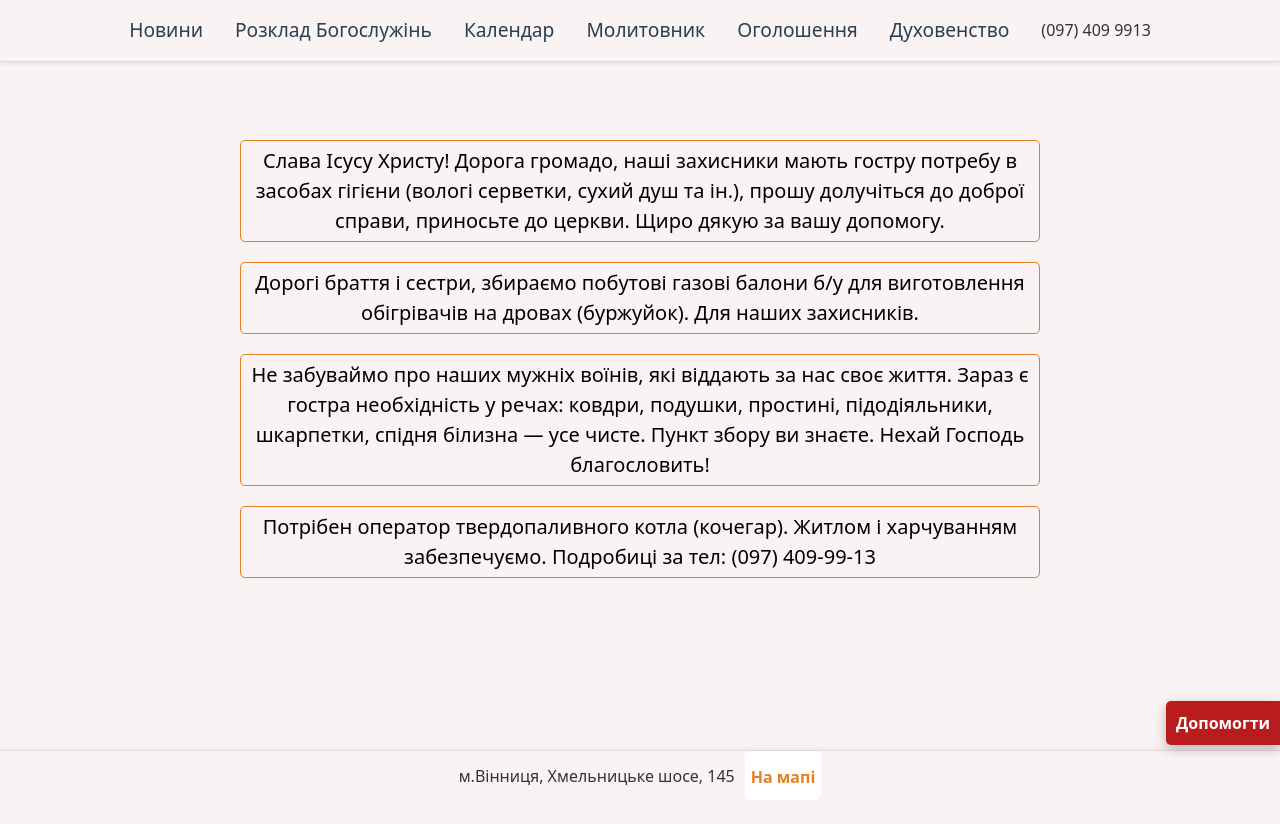
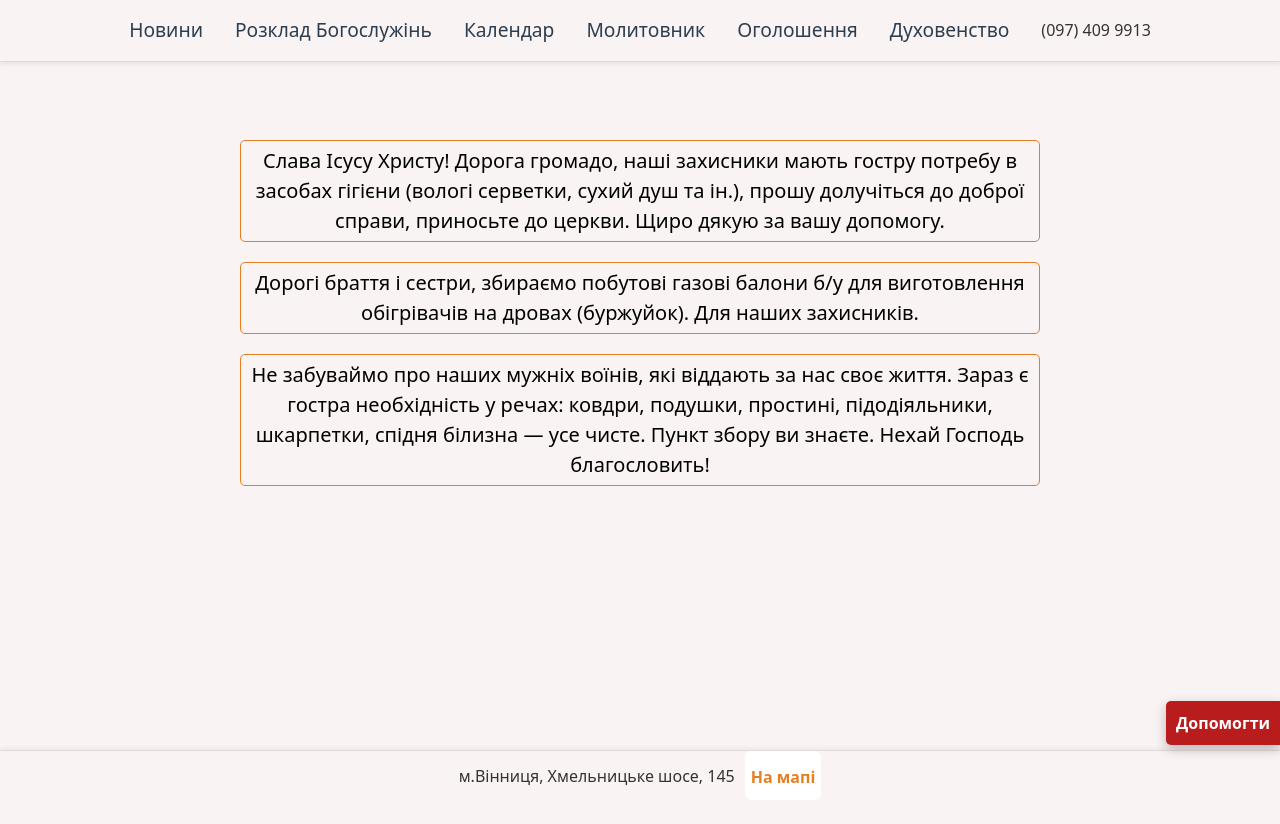
Before and after one commit to ValeriyVinn/my-parish, a Next.js app: page /advert in a window 1280 px wide. Shown: the top 824 px of the page. Built offline with nearby package versions, Linux system fonts and the light colour scheme.

Commit message:
remove(advert): outdated ad

```diff
--- a/src/app/advert/page.tsx
+++ b/src/app/advert/page.tsx
@@ -21,10 +21,6 @@ export default function AidPage() {
           підодіяльники, шкарпетки, спідня білизна — усе чисте. Пункт збору ви
           знаєте. Нехай Господь благословить!
         </p>
-        <p className={styles.advertisement}>
-          Потрібен оператор твердопаливного котла (кочегар). Житлом і
-          харчуванням забезпечуємо. Подробиці за тел: (097) 409-99-13
-        </p>
     </div>
   );
 }
```
